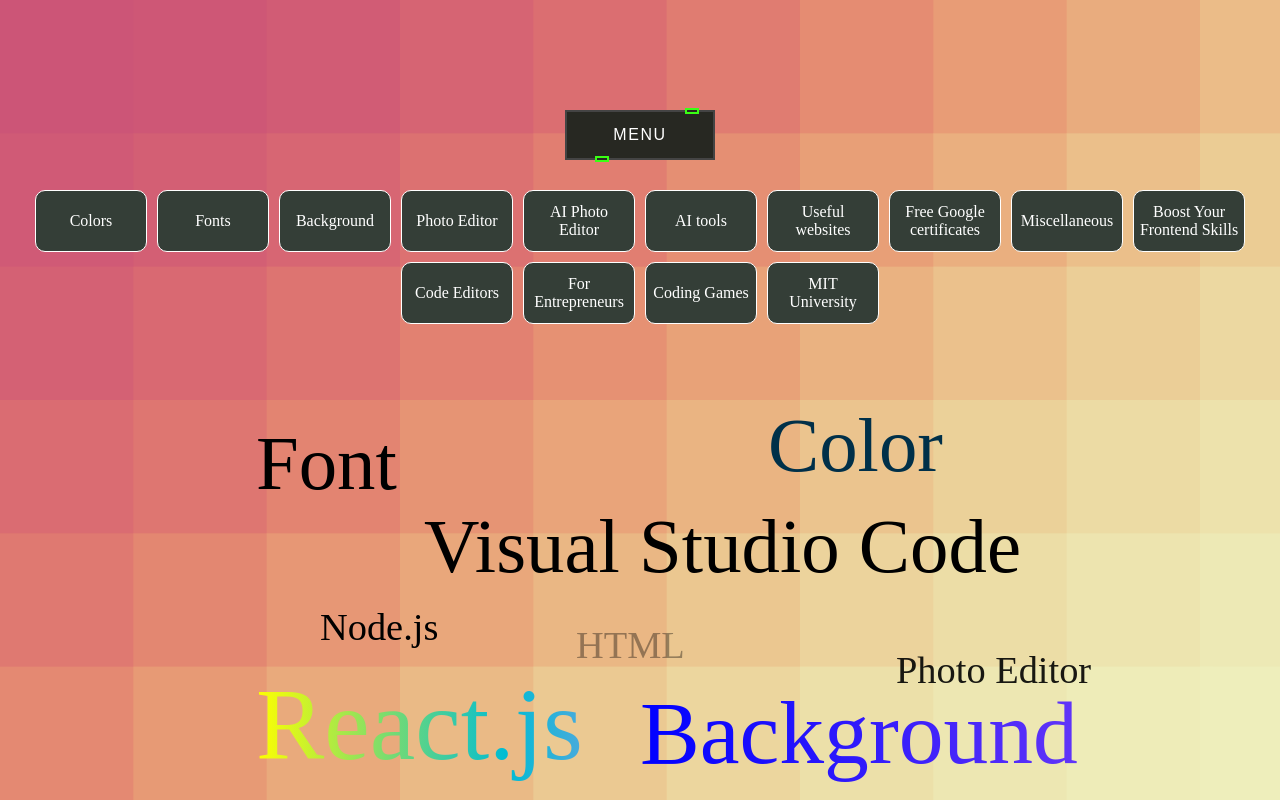
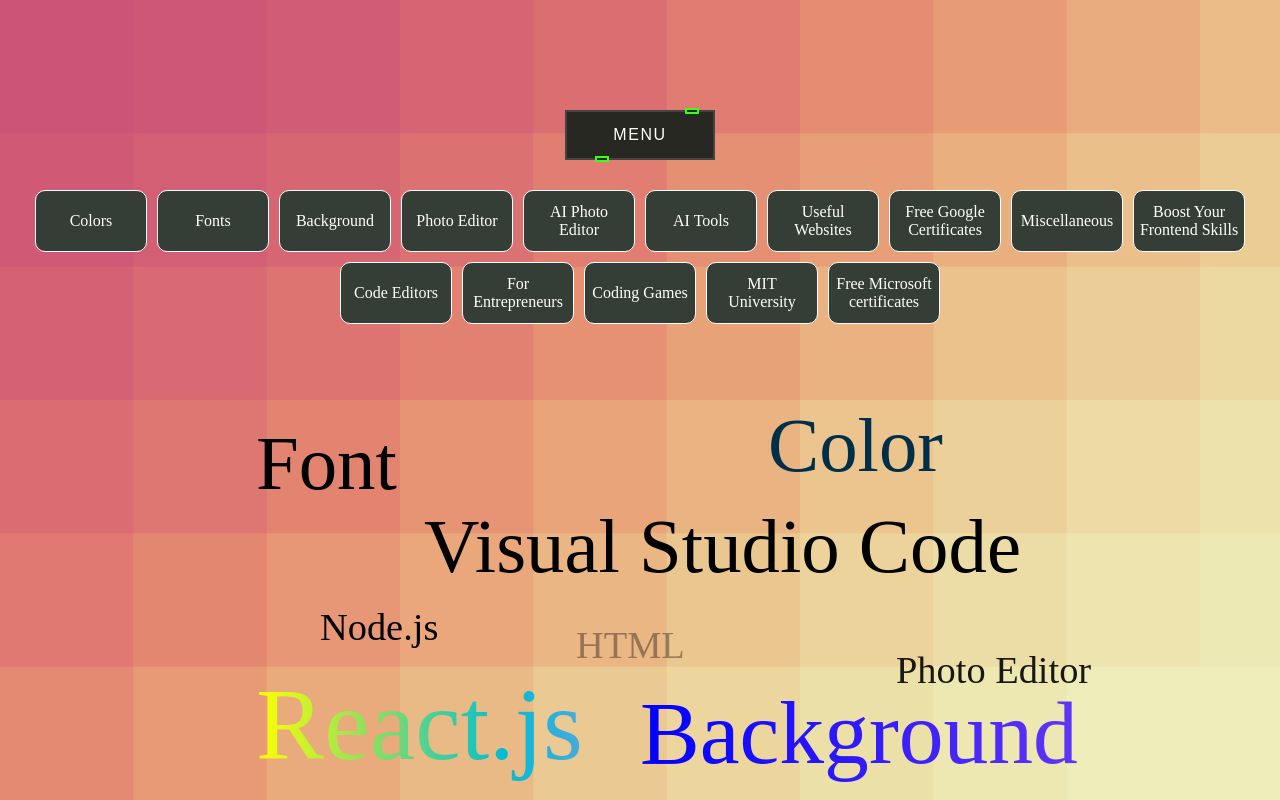
Before and after one commit to gines18/FrontEndHub, a React (Vite) app: page / in a window 1280 px wide. Built offline with nearby package versions, Linux system fonts and the light colour scheme.

Commit message:
add Microsoft object in Data.jsx

```diff
--- a/src/components/Buttons.jsx
+++ b/src/components/Buttons.jsx
@@ -18,13 +18,13 @@ const buttons = [
     category: "AI Photo Editor",
   },
   {
-    category: "AI tools",
+    category: "AI Tools",
   },
   {
-    category: "Useful websites",
+    category: "Useful Websites",
   },
   {
-    category: "Free Google certificates",
+    category: "Free Google Certificates",
   },
   {
     category: "Miscellaneous",
@@ -44,6 +44,9 @@ const buttons = [
   {
     category: "MIT University",
   },
+  {
+    category: "Free Microsoft certificates",
+  },
 ];
 
 export default function Buttons() {
--- a/src/components/CardsContainer.jsx
+++ b/src/components/CardsContainer.jsx
@@ -4,7 +4,7 @@ import Cards from "./Cards.jsx";
 import Tips from "./Tips";
 
 
-import { colors, fonts, background, photoEditor, photoEditorAI, goodByAI, usefulWebsites, certificates, miscellaneous, boostFrontEndSkills, codeEditors, entrepreneurs, game,mit } from "./Data";
+import { colors, fonts, background, photoEditor, photoEditorAI, goodByAI, usefulWebsites, certificates, miscellaneous, boostFrontEndSkills, codeEditors, entrepreneurs, game,mit, microsoft } from "./Data";
 
 const category = [
   {
@@ -28,15 +28,15 @@ const category = [
     cardText: <Cards cardData={photoEditorAI} />,
   },
   {
-    title: "AI tools",
+    title: "AI Tools",
     cardText: <Cards cardData={goodByAI} />,
   },
   {
-    title: "Useful websites",
+    title: "Useful Websites",
     cardText: <Cards cardData={usefulWebsites} />,
   },
   {
-    title: "Free Google certificates",
+    title: "Free Google Certificates",
     cardText: <Cards cardData={certificates} />,
   },
   {
@@ -62,6 +62,10 @@ const category = [
   {
     title: "MIT University",
     cardText: <Cards cardData={mit} />,
+  },
+  {
+    title: "Free Microsoft certificates",
+    cardText: <Cards cardData={microsoft} />,
   },
 ];
 
--- a/src/components/Data.jsx
+++ b/src/components/Data.jsx
@@ -752,3 +752,67 @@ export const mit = [
   }
 
 ];
+
+
+export const microsoft = [
+  {
+    "title": "Introduction to Machine Learning",
+    "imageUrl": "./microsoft.png",
+    "cardText": "Learn the fundamentals of machine learning and its applications.",
+    "cardLink": "https://learn.microsoft.com/en-us/training/paths/intro-to-ml-with-python/"
+  },
+  {
+    "title": "Refine and Test Machine Learning Models",
+    "imageUrl": "./microsoft.png",
+    "cardText": "Explore techniques to improve and evaluate machine learning models.",
+    "cardLink": "https://learn.microsoft.com/en-us/training/modules/test-machine-learning-models/"
+  },
+  {
+    "title": "Python for Beginners",
+    "imageUrl": "./microsoft.png",
+    "cardText": "Start your programming journey with Python programming language.",
+    "cardLink": "https://learn.microsoft.com/en-us/training/paths/beginner-python/"
+  },
+  {
+    "title": "Write Your First Code Using C#",
+    "imageUrl": "./microsoft.png",
+    "cardText": "Begin learning programming with C# and write your first code.",
+    "cardLink": "https://learn.microsoft.com/en-us/training/paths/get-started-c-sharp-part-1/"
+  },
+  {
+    "title": "Get Started with Azure Cosmos DB",
+    "imageUrl": "./microsoft.png",
+    "cardText": "Discover how to use Azure Cosmos DB for building globally distributed apps.",
+    "cardLink": "https://learn.microsoft.com/en-us/training/paths/get-started-azure-cosmos-db-sql-api/"
+  },
+  {
+    "title": "Secure Your Cloud Data",
+    "imageUrl": "./microsoft.png",
+    "cardText": "Learn best practices to ensure the security of your data in the cloud.",
+    "cardLink": "https://learn.microsoft.com/en-us/training/paths/secure-your-cloud-data/"
+  },
+  {
+    "title": "Get Started with AI on Azure",
+    "imageUrl": "./microsoft.png",
+    "cardText": "Dive into the world of AI and machine learning using Microsoft Azure.",
+    "cardLink": "https://learn.microsoft.com/en-us/training/modules/get-started-ai-fundamentals/"
+  },
+  {
+    "title": "Introduction to Data Science with Python",
+    "imageUrl": "./microsoft.png",
+    "cardText": "Learn the basics of data science using the Python programming language.",
+    "cardLink": "https://learning.edx.org/course/course-v1:Microsoft+DAT101x+1T2018/home"
+  },
+  {
+    "title": "Microsoft Azure Fundamentals",
+    "imageUrl": "./microsoft.png",
+    "cardText": "Get an overview of Microsoft Azure cloud services and concepts.",
+    "cardLink": "https://learn.microsoft.com/en-us/training/paths/microsoft-azure-fundamentals-describe-cloud-concepts/"
+  },
+  {
+    "title": "Automate Development Tasks by Using GitHub",
+    "imageUrl": "./microsoft.png",
+    "cardText": "Explore automating software development workflows with GitHub.",
+    "cardLink": "https://learn.microsoft.com/en-us/training/modules/github-actions-automate-tasks/"
+  }
+];
```
Also changed, not shown: public/microsoft.png (added).
